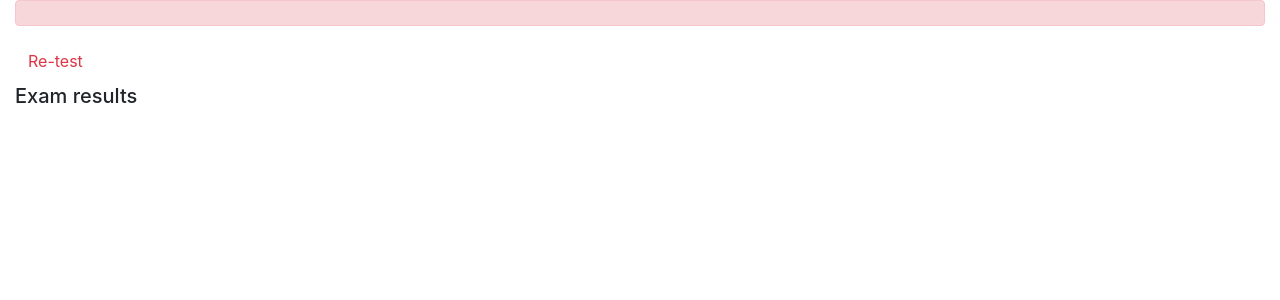
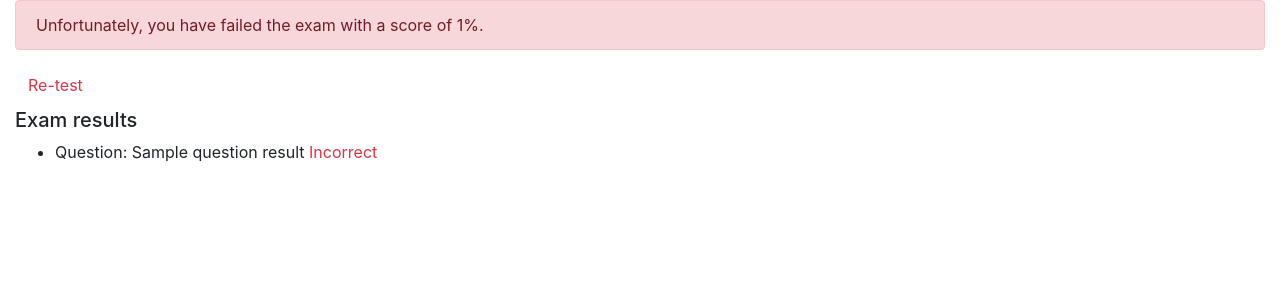
Before and after one commit to AkashSanthanam/Django, a Django app: template final_template/onlinecourse/templates/onlinecourse/exam_result_bootstrap.html in a window 1280 px wide. Shown: the part 56-356 px from the top of the page. Run offline with Django 3.2, Linux system fonts and the light colour scheme; tables that the repository leaves empty hold one stand-in row (values such as "Sample post"); the template is opened without the code that fills it: values that come from a table or form of the project are taken from there, most other values are stand-ins (such as "Sample title", 1, 10 or a date in 2020); some libraries are stand-ins or nearby versions.

Commit message:
exam result is on page but is not working as intended

```diff
--- a/final_template/onlinecourse/templates/onlinecourse/exam_result_bootstrap.html
+++ b/final_template/onlinecourse/templates/onlinecourse/exam_result_bootstrap.html
@@ -36,19 +36,30 @@
 </nav>
 
 <div class="container-fluid">
-    {% if grade > 80 %}
+    {% if passed %}
     <div class="alert alert-success">
-       <!--HINT Display passed info -->
+        Congratulations! You have passed the exam with a score of {{ total_score }}%.
     </div>
     {% else %}
     <div class="alert alert-danger">
-            <!--HINT Display failed info -->
+        Unfortunately, you have failed the exam with a score of {{ total_score }}%.
     </div>
     <a class="btn btn-link text-danger" href="{% url 'onlinecourse:course_details' course.id %}">Re-test</a>
     {% endif %}
     <div class="card-columns-vertical mt-1">
         <h5 class="">Exam results</h5>
-            <!--HINT Display exam results-->
+        <ul>
+            {% for question_result in exam_results %}
+            <li>
+                Question: {{ question_result.question }}
+                {% if question_result.correct %}
+                <span class="text-success">Correct</span>
+                {% else %}
+                <span class="text-danger">Incorrect</span>
+                {% endif %}
+            </li>
+            {% endfor %}
+        </ul>
     </div>
 </div>
 </body>
--- a/final_template/onlinecourse/urls.py
+++ b/final_template/onlinecourse/urls.py
@@ -20,6 +20,6 @@ urlpatterns = [
     # <HINT> Create a route for submit view
     path('<int:course_id>/submit/', views.submit_view, name='submit_view'),
     # <HINT> Create a route for show_exam_result view
-    path('<int:course_id>/exam_result/', views.show_exam_result, name='show_exam_result'),
+    path('course/<int:course_id>/submission/<int:submission_id>/result/', views.show_exam_result, name='show_exam_result')
 
  ] + static(settings.MEDIA_URL, document_root=settings.MEDIA_ROOT)
--- a/final_template/onlinecourse/views.py
+++ b/final_template/onlinecourse/views.py
@@ -1,7 +1,7 @@
 from django.shortcuts import render
 from django.http import HttpResponseRedirect
 # <HINT> Import any new Models here
-from .models import Course, Enrollment, Submission
+from .models import Course, Enrollment, Question, Choice, Submission
 from django.contrib.auth.models import User
 from django.shortcuts import get_object_or_404, render, redirect
 from django.urls import reverse
@@ -178,7 +178,7 @@ def show_exam_result(request, course_id, submission_id):
     passing_score = 70  # Adjust this threshold as needed
     passed = total_score >= passing_score
 
-    return render(request, 'onlinecourse/exam_result.html', {
+    return render(request, 'onlinecourse/exam_result_bootstrap.html', {
         'course': course,
         'submission': submission,
         'total_score': total_score,
```
Lines whose indentation alone changed are shown as unchanged.
